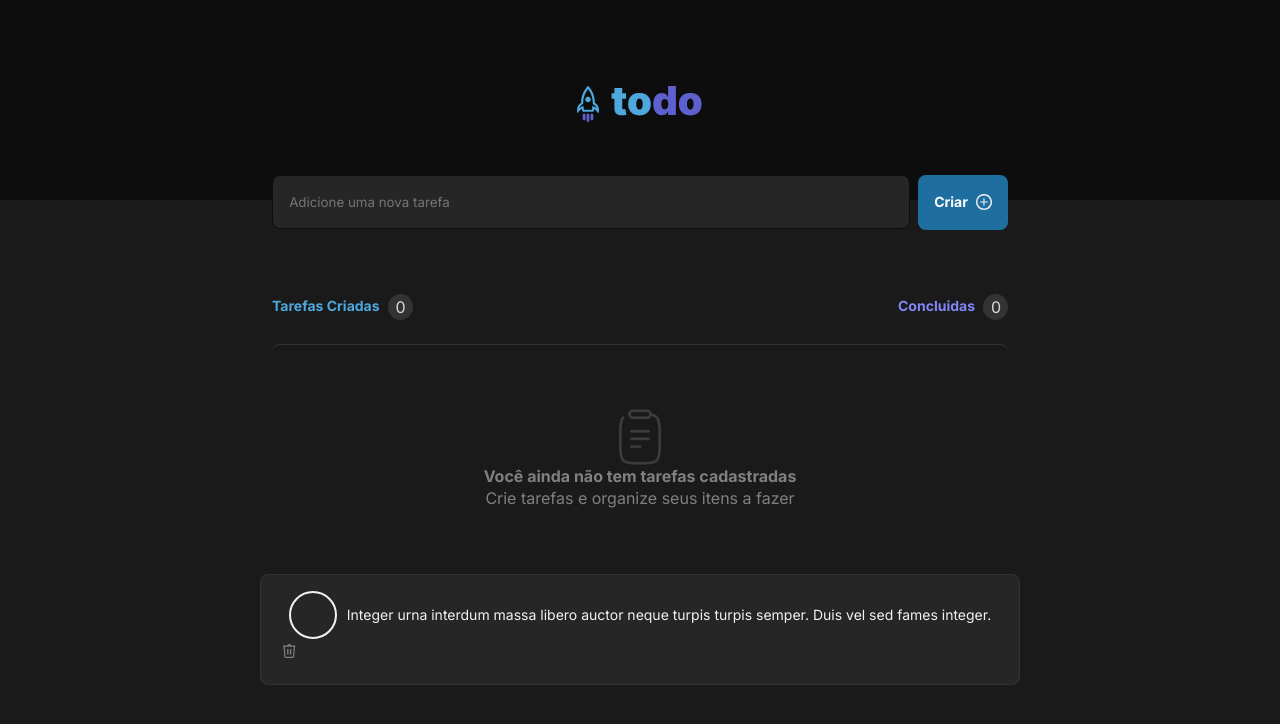
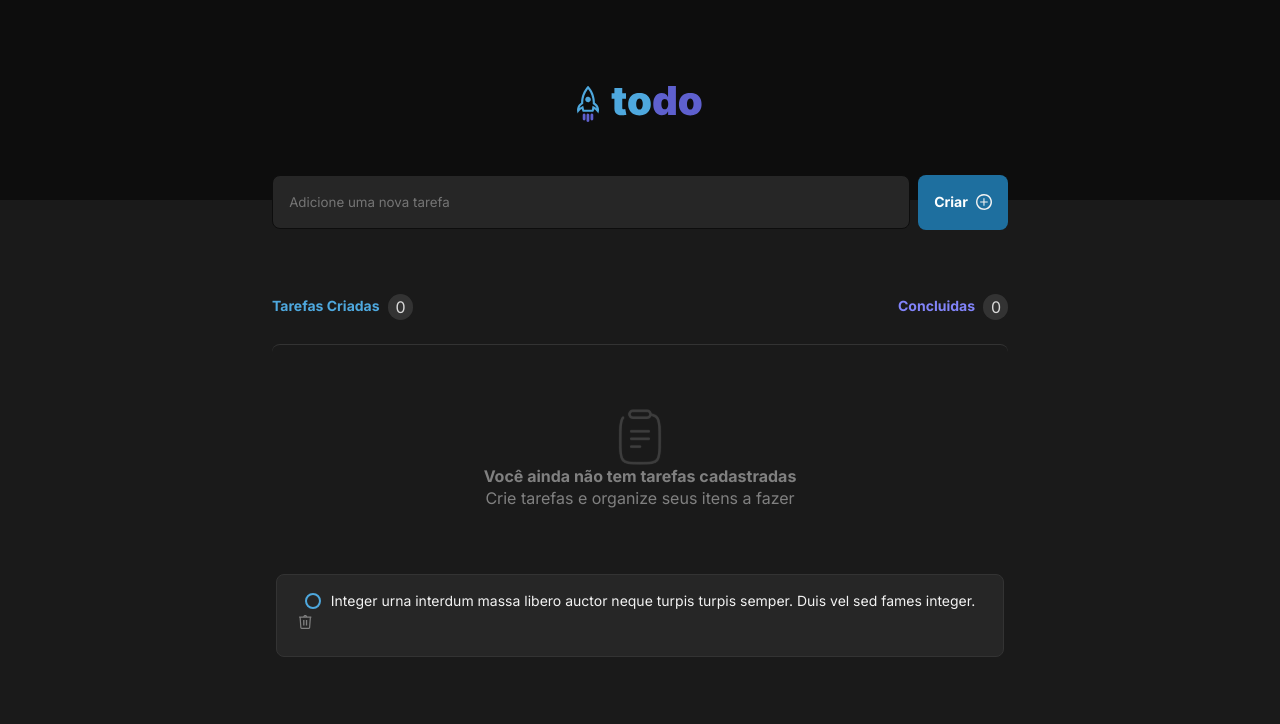
Before and after one commit to Ericles-Miller/check-To-do-List, a React (Vite) app: page / in a window 1280 px wide. Shown: the top 724 px of the page. Built offline with nearby package versions, Linux system fonts and the light colour scheme.

Commit message:
create check edited

```diff
--- a/src/components/checkList.module.css
+++ b/src/components/checkList.module.css
@@ -32,10 +32,10 @@
 .checkboxLabel::before{
     content: '';
     display: block;
-    height: 3rem;
-    width: 3rem;
+    height: 1rem;
+    width: 1rem;
     box-sizing: border-box;
-    border: 2px solid var(--gray-100);
+    border: 2px solid var(--blue);
     border-radius: 1000px;
     margin-right: 10px;
     background-color: transparent;
@@ -45,7 +45,10 @@
 .checkboxA:checked + .checkboxLabel::before {
     background-color: var(--purple);
     background-image: url('../img/check.svg');
+    background-size: 0.5rem 0.5rem;
     background-repeat: no-repeat;
     background-position: center center;
-    transition: .3s ease-in-out;
+    transition: .1s ease-in-out;
+    border: 2px solid var(--purple);
+
 }
```
